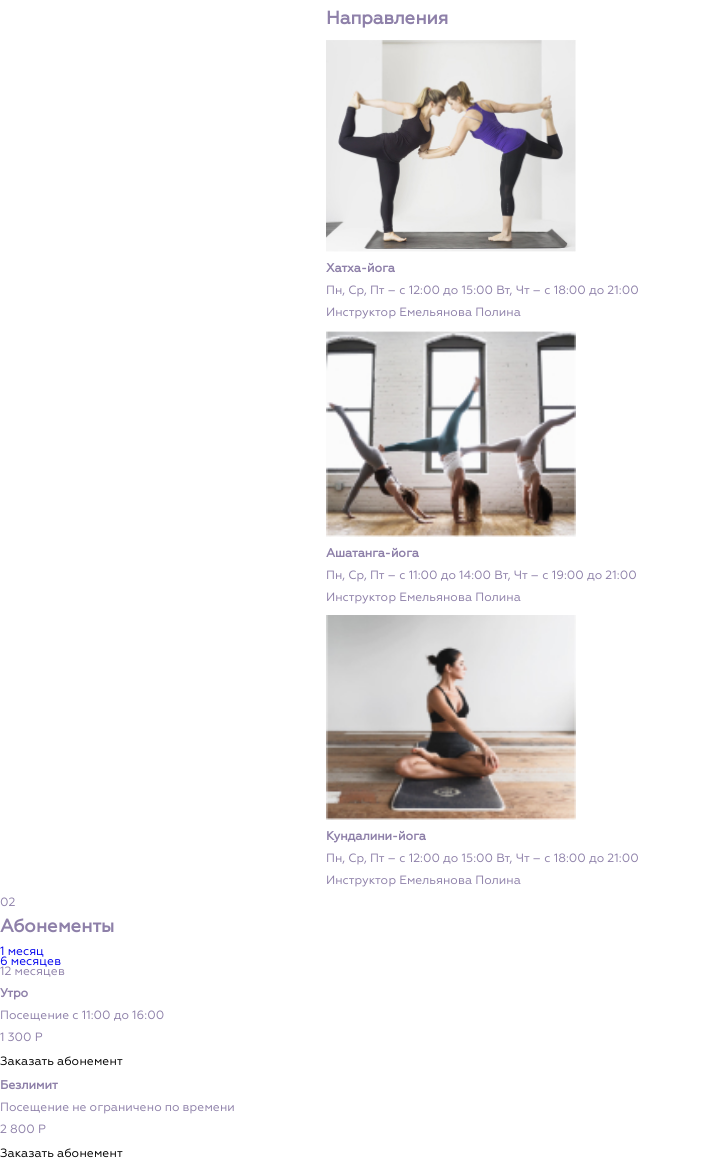
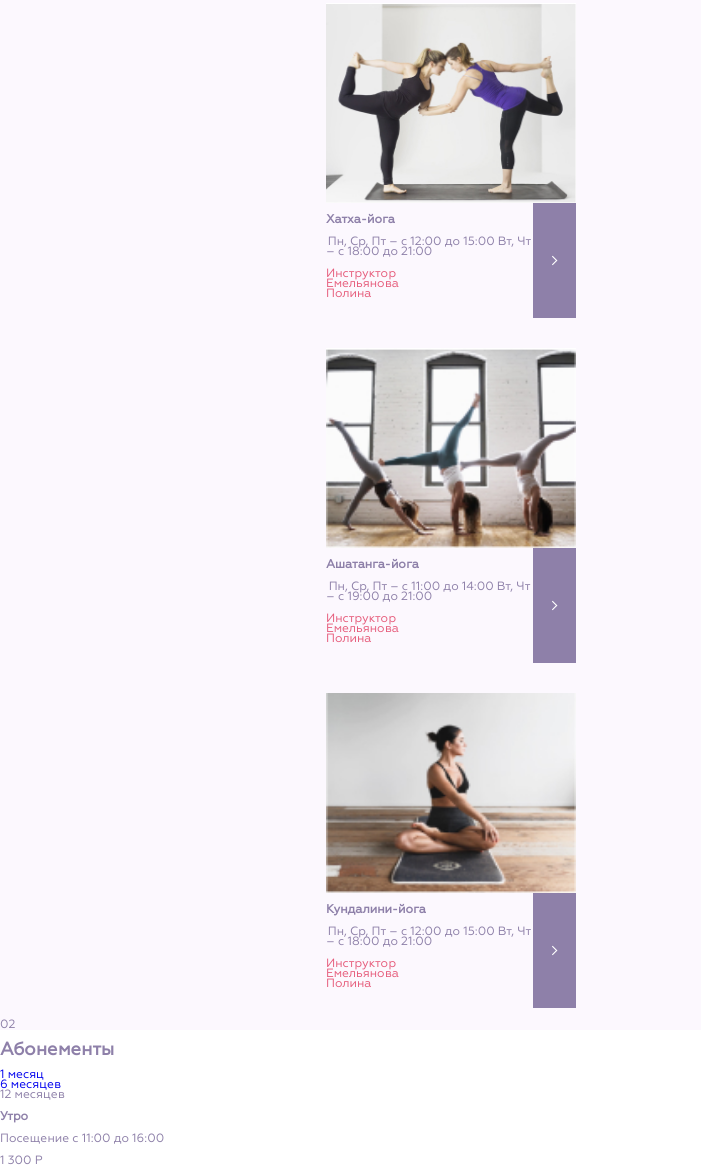
Before and after one commit to Ostin63/Yoga, a website: page index.html in a window 1280 px wide. Shown: the part 485-1654 px from the top of the page, without its empty margins (0-701 px from the left). Drawn offline with nearby package versions, Linux system fonts and the light colour scheme; files that its build step writes are made by us from their sources.

Commit message:
блок направления 320

```diff
--- a/index.html
+++ b/index.html
@@ -85,54 +85,71 @@
   <main>
     <section class="directions">
       <div class="container">
+        <div class="directions-block">
           <h2>Направления</h2>
           <ul>
             <li class="directions-cart">
               <picture>
                 <source media="(min-width: 1456px)" srcset="img/directions-img-1-1456.jpg">
                 <source media="(min-width: 768px)" srcset="img/directions-img-1-768.jpg">
-              <img src="img/directions-img-1.jpg" srcset="img/directions-img-1.jpg" width="250" height="200" alt="directions">
+                <img src="img/directions-img-1.jpg" srcset="img/directions-img-1.jpg" width="250" height="200"
+                  alt="directions">
               </picture>
               <div class="block-info">
                 <div class="info">
                   <h3>Хатха-йога</h3>
                   <p>Пн, Ср, Пт – с 12:00 до 15:00 Вт, Чт – с 18:00 до 21:00</p>
-                <p>Инструктор Емельянова Полина</p>
+                  <p>Инструктор <span>Емельянова Полина</span></p>
                 </div>
-              <a href="#"></a>
+                <a href="#">
+                  <svg width="7" height="11" viewBox="0 0 6 10" fill="none" xmlns="http://www.w3.org/2000/svg">
+                    <path d="M1 1L5 5L1 9" stroke="white" />
+                  </svg>
+                </a>
               </div>
             </li>
             <li class="directions-cart">
               <picture>
                 <source media="(min-width: 1456px)" srcset="img/directions-img-2-1456.jpg">
                 <source media="(min-width: 768px)" srcset="img/directions-img-2-768.jpg">
-              <img src="img/directions-img-2.jpg" srcset="img/directions-img-2.jpg" width="250" height="200" alt="directions">
+                <img src="img/directions-img-2.jpg" srcset="img/directions-img-2.jpg" width="250" height="200"
+                  alt="directions">
               </picture>
               <div class="block-info">
                 <div class="info">
                   <h3>Ашатанга-йога</h3>
                   <p>Пн, Ср, Пт – с 11:00 до 14:00 Вт, Чт – с 19:00 до 21:00</p>
-                <p>Инструктор Емельянова Полина</p>
+                  <p>Инструктор <span>Емельянова Полина</span></p>
                 </div>
+                <a href="#">
+                  <svg width="7" height="11" viewBox="0 0 6 10" fill="none" xmlns="http://www.w3.org/2000/svg">
+                    <path d="M1 1L5 5L1 9" stroke="white" />
+                  </svg>
+                </a>
               </div>
-            <a href=""></a>
             </li>
             <li class="directions-cart">
               <picture>
                 <source media="(min-width: 1456px)" srcset="img/directions-img-3-1456.jpg">
                 <source media="(min-width: 768px)" srcset="img/directions-img-3-768.jpg">
-              <img src="img/directions-img-3.jpg" srcset="img/directions-img-3.jpg" width="250" height="200" alt="directions">
+                <img src="img/directions-img-3.jpg" srcset="img/directions-img-3.jpg" width="250" height="200"
+                  alt="directions">
               </picture>
               <div class="block-info">
                 <div class="info">
                   <h3>Кундалини-йога</h3>
                   <p>Пн, Ср, Пт – с 12:00 до 15:00 Вт, Чт – с 18:00 до 21:00</p>
-                <p>Инструктор Емельянова Полина</p>
+                  <p>Инструктор <span>Емельянова Полина</span></p>
                 </div>
+                <a href="#">
+                  <svg width="7" height="11" viewBox="0 0 6 10" fill="none" xmlns="http://www.w3.org/2000/svg">
+                    <path d="M1 1L5 5L1 9" stroke="white" />
+                  </svg>
+                </a>
               </div>
-            <a href=""></a>
             </li>
           </ul>
+        </div>
       </div>
       <p class="counter">02</p>
     </section>
--- /dev/null
+++ b/less/blocks/directions.less
@@ -0,0 +1,67 @@
+.directions {
+  margin-top: -36px;
+  background: @color-bg-lilac;
+}
+
+.directions-block {
+  position: relative;
+  top: 0;
+  text-align: center;
+
+  h2 {
+    margin-top: 0;
+    margin-bottom: 10px;
+  }
+}
+
+.directions-cart {
+  margin-top: 30px;
+
+  img {
+    width: 250px;
+    height: 200px;
+  }
+}
+
+.block-info {
+  width: 250px;
+  height: 115px;
+  display: flex;
+  flex-direction: row;
+  justify-content: space-between;
+  box-sizing: border-box;
+
+  .info {
+    width: 207px;
+    height: 115px;
+    text-align-last: left;
+    display: block;
+    box-sizing: border-box;
+
+    p {
+      &:last-child {
+        width: 102px;
+        text-align: left;
+        color: @color-red;
+      }
+    }
+  }
+
+  a {
+    width: 43px;
+    height: 115px;
+    padding-top: 52px;
+    display: block;
+    background: @color-lilac;
+    box-sizing: border-box;
+
+    &:hover {
+      background: @color-red;
+      box-shadow: 0px 0px 6px 0px @color-light-lilac;
+    }
+
+    &:active {
+      box-shadow: 0px 0px 1px 0px @color-light-lilac;
+    }
+  }
+}
--- a/less/blocks/main-header.less
+++ b/less/blocks/main-header.less
@@ -137,7 +137,11 @@
 
     &:hover {
       background: @color-light-lilac;
-      box-shadow: 0px 4px 50px rgba(131, 115, 161, 0.6);
+      box-shadow: 0px 0px 7px 0px @color-light-lilac;
+    }
+
+    &:active {
+      box-shadow: 0px 0px 1px 0px @color-light-lilac;
     }
   }
 
--- a/less/style.less
+++ b/less/style.less
@@ -3,3 +3,4 @@
 @import "variables.less";
 @import "global.less";
 @import "blocks/main-header.less";
+@import "blocks/directions.less";
```
Also changed, not shown: build/css/style.css, build/css/style.min.css, build/index.html. Lines whose indentation alone changed are shown as unchanged.
